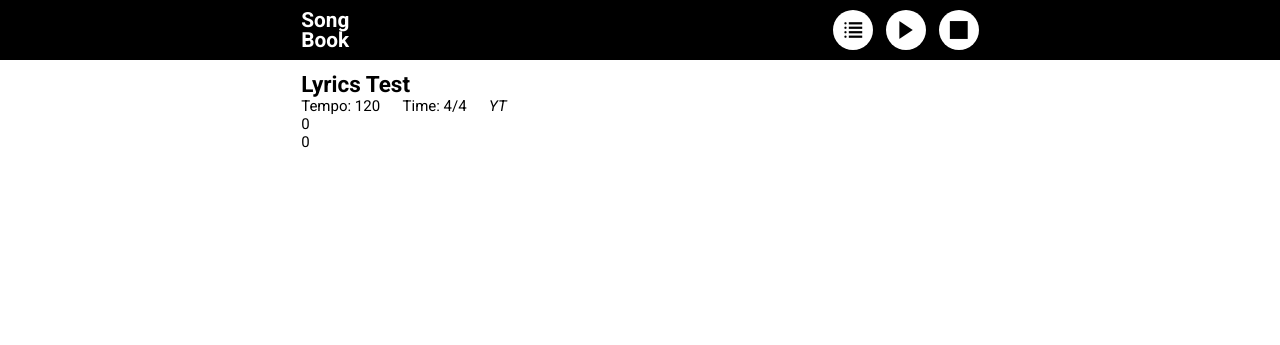
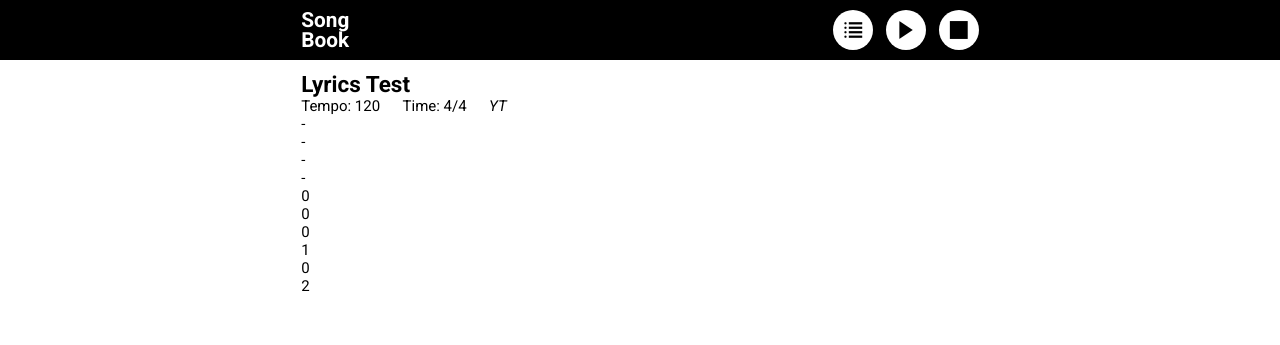
Before and after one commit to patrykkowalski0617/songbook, a React (Create React App) app: page / in a window 1280 px wide. Shown: the top 345 px of the page. Built offline with nearby package versions, Linux system fonts and the light colour scheme.

Commit message:
Lyrics.js render previous, current and next lyrics sections

```diff
--- a/src/components/main/lyrics/Lyrics.js
+++ b/src/components/main/lyrics/Lyrics.js
@@ -4,12 +4,11 @@ import LyricsSection from "./LyricsSection";
 import counter from "../../../logic/counter";
 
 class Lyrics extends Component {
-   state = { sectionIndex: 0, barIndex: 0 };
+   state = { currentLocation: 0 };
 
    upadteLyricsBody = function() {
       this.setState({
-         sectionIndex: counter.data.locationOf.currentBar[0],
-         barIndex: counter.data.locationOf.currentBar[1]
+         currentLocation: counter.locationOfCurrentBarIndex
       });
    };
    upadteLyricsBody = this.upadteLyricsBody.bind(this);
@@ -19,6 +18,35 @@ class Lyrics extends Component {
    }
 
    render() {
+      const timeZones = [-2, -1, 0, 1, 2];
+      const allLocations = counter.data.locationOf.allBars();
+      const currentBar = timeZone => {
+         return allLocations[
+            this.state.currentLocation + timeZones[timeZone]
+         ] && this.state.currentLocation + timeZones[timeZone] >= 0
+            ? counter.lyricsData.sections[
+                 allLocations[
+                    this.state.currentLocation + timeZones[timeZone]
+                 ][0]
+              ].bars[
+                 allLocations[
+                    this.state.currentLocation + timeZones[timeZone]
+                 ][1]
+              ]
+            : { text: "-", chords: "-" };
+      };
+
+      const lyricsSections = timeZones.map((item, index) => {
+         const currentB = currentBar(index);
+         return (
+            <LyricsSection
+               key={index}
+               text={currentB.text}
+               chords={currentB.chords}
+            />
+         );
+      });
+
       return (
          <div>
             <div className="lyrics-header">
@@ -40,19 +68,7 @@ class Lyrics extends Component {
                   </a>
                </p>
             </div>
-            <LyricsSection
-               sectionName={"current-section"}
-               text={
-                  counter.lyricsData.sections[this.state.sectionIndex].bars[
-                     this.state.barIndex
-                  ].text
-               }
-               chords={
-                  counter.lyricsData.sections[this.state.sectionIndex].bars[
-                     this.state.barIndex
-                  ].chords
-               }
-            />
+            {lyricsSections}
          </div>
       );
    }
--- a/src/components/main/lyrics/LyricsSection.js
+++ b/src/components/main/lyrics/LyricsSection.js
@@ -2,7 +2,7 @@ import React from "react";
 
 const LyricsSection = function(props) {
    return (
-      <div className={`lyrics-section ${props.sectionName}`}>
+      <div className={"lyrics-section"}>
          <p className="lyrics-text">{props.text}</p>
          <p className="lyrics-chords">{props.chords}</p>
       </div>
--- a/src/logic/counter.js
+++ b/src/logic/counter.js
@@ -2,15 +2,15 @@ import kings_of_leon_sex_on_fire from "../data/lyrics/kings_of_leon_-_sex_on_fir
 
 class Counter {
    constructor(lyricsData, startDelay) {
-      const tt = this;
+      const counter = this;
 
       this.iteration = 0;
-      this.locationOfCurrentBarIndex = 1;
+      this.locationOfCurrentBarIndex = 0;
       this.action = {
          start: function() {
-            const delay = (60 / tt.data.tempo) * 1000;
-            const allBars = tt.data.locationOf.allBars();
-            const songTiming = tt.data.songTiming();
+            const delay = (60 / counter.data.tempo) * 1000;
+            const locationOfAllBars = counter.data.locationOf.allBars();
+            const songTiming = counter.data.songTiming();
             const callback = callback => {
                callback
                   ? callback()
@@ -18,46 +18,43 @@ class Counter {
                        "Assign function to both properties of counter.data.callbackOn"
                     );
             };
+            const checkIfLyricsEnd = function() {
+               if (!counter.data.locationOf.currentBar) {
+                  counter.action.pause();
+               }
+            };
 
-            tt.isRun = setInterval(function() {
-               if (!tt.data.locationOf.currentBar) {
-                  tt.action.pause();
-               }
-               callback(tt.data.callbackOn.eachIteration);
-               tt.data.locationOf.currentBar =
-                  allBars[tt.locationOfCurrentBarIndex];
-               tt.iteration++;
-               if (tt.iteration % songTiming === 0) {
-                  callback(tt.data.callbackOn.barChange);
-                  tt.locationOfCurrentBarIndex++;
+            counter.isRun = setInterval(function() {
+               checkIfLyricsEnd();
+               callback(counter.data.callbackOn.eachIteration);
+               counter.data.locationOf.currentBar =
+                  locationOfAllBars[counter.locationOfCurrentBarIndex];
+               counter.iteration++;
+               if (counter.iteration % songTiming === 0) {
+                  counter.locationOfCurrentBarIndex++;
+                  callback(counter.data.callbackOn.barChange);
                }
             }, delay);
          },
          pause: function() {
-            clearInterval(tt.isRun);
-            tt.isRun = 0;
+            clearInterval(counter.isRun);
+            counter.isRun = 0;
+            counter.iteration = 0;
          },
          stop: function() {
-            if (tt.isRun) {
-               this.pause();
-               this.reset();
-            } else {
-               this.reset();
-            }
-            tt.data.callbackOn.barChange();
+            const locationOfAllBars = counter.data.locationOf.allBars();
+
+            this.pause();
+            counter.locationOfCurrentBarIndex = 0;
+            counter.data.locationOf.currentBar = locationOfAllBars[0];
+            counter.data.callbackOn.barChange();
          },
          toggle: function(currentBarSetLength) {
-            if (tt.isRun) {
+            if (counter.isRun) {
                this.pause();
             } else {
                this.start(currentBarSetLength);
             }
-         },
-         reset: function() {
-            const allBars = tt.data.locationOf.allBars();
-            tt.iteration = 0;
-            tt.locationOfCurrentBarIndex = 1;
-            tt.data.locationOf.currentBar = allBars[0];
          }
       };
 
@@ -81,9 +78,9 @@ class Counter {
          _tempo: lyricsData.tempo,
          set tempo(tempo) {
             this._tempo = tempo;
-            if (tt.data.isRun) {
-               tt.pause();
-               tt.start();
+            if (counter.data.isRun) {
+               counter.pause();
+               counter.start();
             }
          },
          get tempo() {
```
